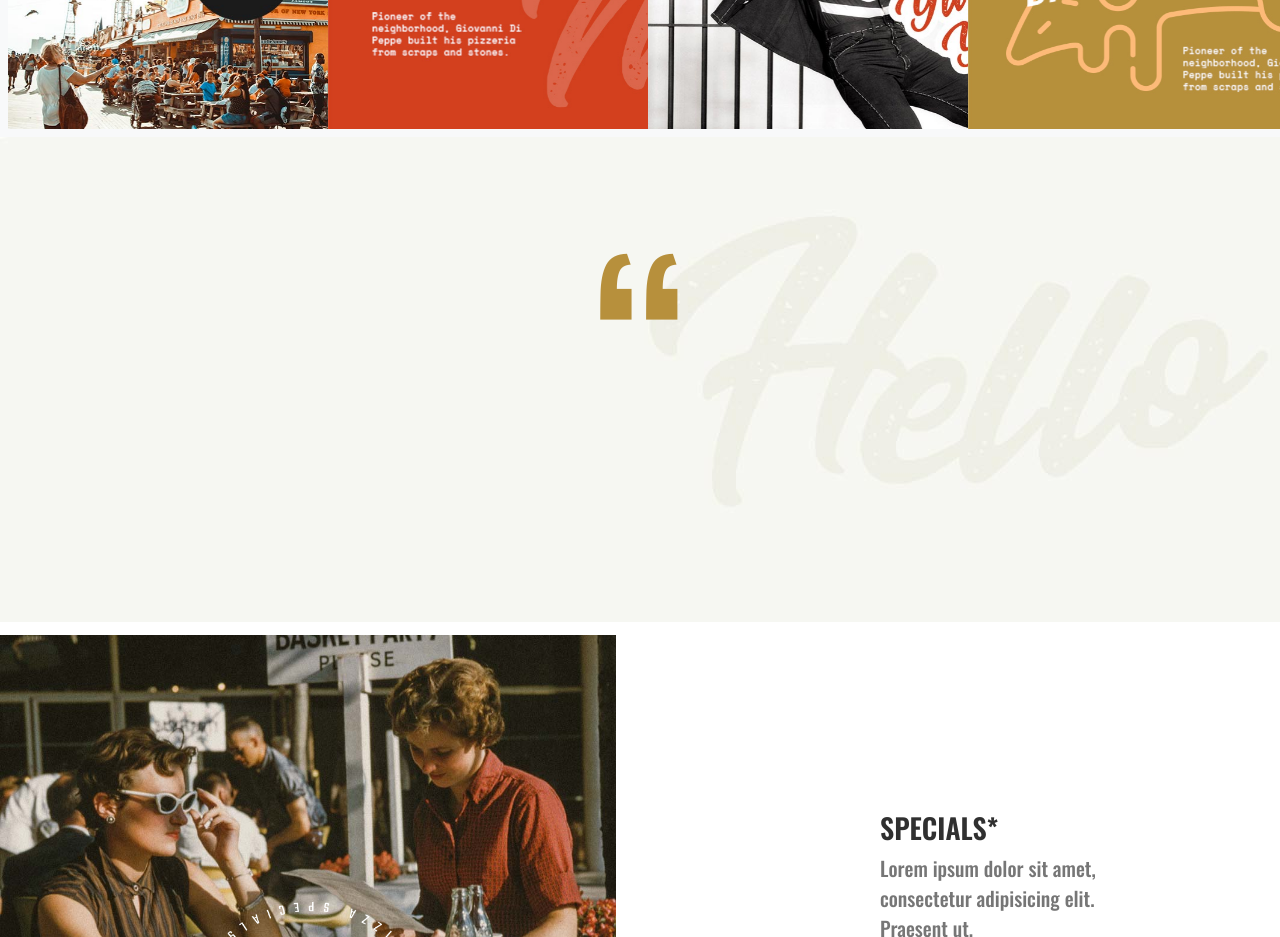
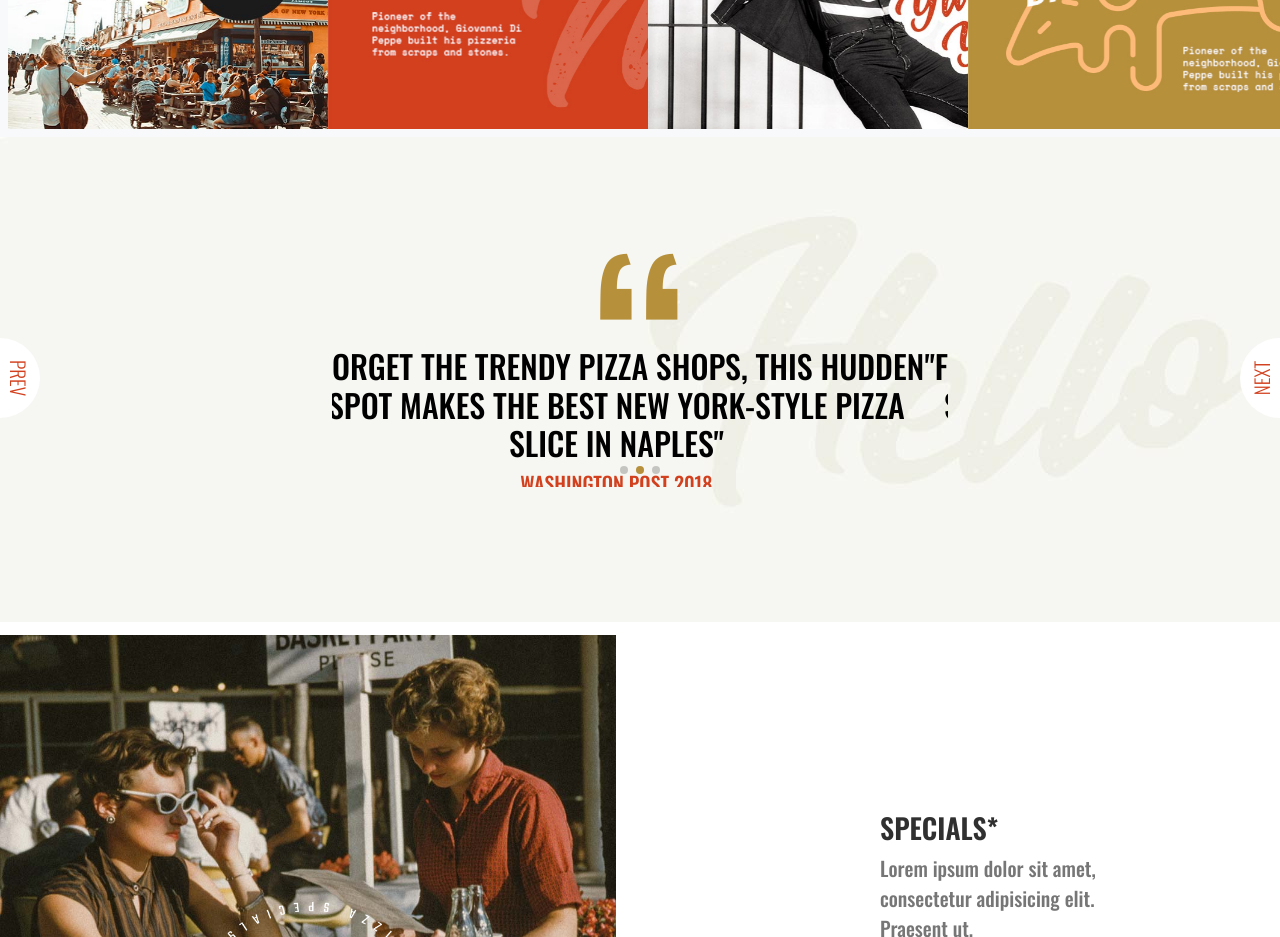
Before and after one commit to DarioGuastella/proj-html-vuejs, a Vue app: page / in a window 1280 px wide. Shown: the part 960-1897 px from the top of the page. Built offline with nearby package versions, Linux system fonts and the light colour scheme.

Commit message:
aggiunge carosello "Testimonials"

```diff
--- a/src/components/AppMain.vue
+++ b/src/components/AppMain.vue
@@ -3,12 +3,14 @@ import { store } from "../store.js" //state management
 import register from "../debug" //per debuggare il componente da console
 import Slider from "./Slider.vue"
 import AppPizzaSlider from "./AppPizzaSlider.vue"
+import SliderTestimonialsVue from "./SliderTestimonials.vue"
 
 export default {
     name: "AppMain",
     components: {
         Slider,
-        AppPizzaSlider
+        AppPizzaSlider,
+        SliderTestimonialsVue
     },
     data() {
         return {
@@ -30,6 +32,7 @@ export default {
 <template>
     <!-- JUMBO -->
     <Slider />
+
     <!-- SEZIONE 1 -->
     <section class="container-fluid bg-light py-2 w-100">
         <div class="row">
@@ -70,9 +73,10 @@ export default {
     <!-- SEZIONE 2 TESTIMONIALS -->
     <section class="container-fluid sectionBeige"><!-- ToDo: slider -->
         <div class="row">
+
             <div class="col-6 offset-md-3 text-center">
                 <h2 class="quotesMark">“</h2>
-
+                <SliderTestimonialsVue />
             </div>
         </div>
     </section>
@@ -395,6 +399,7 @@ export default {
 .sectionBeige {
     background-image: url("/img/h3-testimonials-bckgrnd.jpg");
     height: 485px;
+    position: relative;
 }
 
 //Sezione 3 - Specials
--- a/src/components/Slider.vue
+++ b/src/components/Slider.vue
@@ -129,6 +129,12 @@ export default {
     content: "";
 }
 
+.swiper-button-next:hover,
+.swiper-button-prev:hover {
+    transition: 0.4s;
+    background-color: #b39961;
+}
+
 .swiper-button-next,
 .swiper-button-prev {
     background-color: white;
--- /dev/null
+++ b/src/components/SliderTestimonials.vue
@@ -0,0 +1,144 @@
+<script>
+// Import Swiper Vue.js components
+import { Swiper, SwiperSlide } from 'swiper/vue';
+
+// Import Swiper styles
+import 'swiper/css';
+
+import 'swiper/css/navigation';
+import 'swiper/css/pagination';
+
+// import required modules
+import { Autoplay, Navigation, Pagination } from 'swiper/modules';
+
+export default {
+    components: {
+        Swiper,
+        SwiperSlide,
+    },
+    data() {
+        return {
+            modules: [Autoplay, Navigation, Pagination],
+            navigation: {                       //navigation(arrows)
+                nextEl: ".swiper-button-next",
+                prevEl: ".swiper-button-prev",
+            },
+
+        };
+    },
+    methods: {
+
+    },
+    mounted() {
+    }
+};
+</script>
+
+<template>
+    <swiper :pagination="true" :autoplay="{ delay: 5000, disableOnInteraction: false }" :navigation="navigation"
+        :loop="true" :modules="modules">
+        <swiper-slide>
+            <h2>"FORGET THE TRENDY PIZZA SHOPS, THIS HUDDEN SPOT MAKES THE BEST NEW YORK-STYLE PIZZA SLICE IN NAPLES"</h2>
+            <h5>WASHINGTON POST 2018</h5>
+        </swiper-slide>
+        <swiper-slide>
+            <h2>"FORGET THE TRENDY PIZZA SHOPS, THIS HUDDEN SPOT MAKES THE BEST NEW YORK-STYLE PIZZA SLICE IN NAPLES"</h2>
+            <h5>WASHINGTON POST 2018</h5>
+        </swiper-slide>
+        <swiper-slide>
+            <h2>"FORGET THE TRENDY PIZZA SHOPS, THIS HUDDEN SPOT MAKES THE BEST NEW YORK-STYLE PIZZA SLICE IN NAPLES"</h2>
+            <h5>WASHINGTON POST 2018</h5>
+        </swiper-slide>
+
+    </swiper>
+    <div class="swiper-button-prev">
+        <p>PREV</p>
+    </div>
+    <div class="swiper-button-next">
+        <p>NEXT</p>
+    </div>
+</template>
+<style scoped lang="scss">
+.swiper {
+    width: 100%;
+    height: 140px;
+    background-position: bottom;
+    background-size: cover;
+    bottom: 150px;
+
+
+}
+
+
+.swiper-slide {
+    text-align: center;
+    font-size: 18px;
+
+    color: black;
+    /* Center slide text vertically */
+    // display: flex;
+    // justify-content: center;
+    align-items: center;
+
+    h5 {
+        color: #d2401e;
+    }
+}
+
+
+
+// .swiper-slide img {
+//     display: block;
+//     width: 100%;
+//     height: 100%;
+//     object-fit: cover;
+// }
+.swiper-button-next::after,
+.swiper-button-prev::after {
+    content: "";
+}
+
+.swiper-button-next,
+.swiper-button-prev {
+    background-color: white;
+    // border-radius: 50%;
+    // height: 5rem;
+    // width: 5rem;
+    font-weight: 300;
+    font-size: 1.2rem;
+    width: 5rem;
+    height: 2.5rem;
+    border-radius: 100px 100px 0 0;
+
+}
+
+.swiper-button-next:hover,
+.swiper-button-prev:hover {
+    transition: 0.4s;
+    background-color: #b39961;
+}
+
+.swiper-button-next {
+    transform: rotate(-90deg);
+    right: -20px;
+
+    p {
+        color: #d2401e;
+        position: relative;
+        top: 10px;
+        bottom: 0;
+    }
+}
+
+.swiper-button-prev {
+    transform: rotate(90deg);
+    left: -20px;
+
+    p {
+        color: #d2401e;
+        position: relative;
+        top: 10px;
+        bottom: 0;
+    }
+}
+</style>
--- a/src/styles/general.scss
+++ b/src/styles/general.scss
@@ -15,3 +15,7 @@ body {
     background-color: $themeColorDark;
     color: $themeColorLight;
 }
+
+.swiper-pagination-bullet-active {
+    background-color: #b7903c !important;
+}
```
Also changed, not shown: src/components/SliderLezione.vue (renamed from src/components/SliderQuotes.vue).
